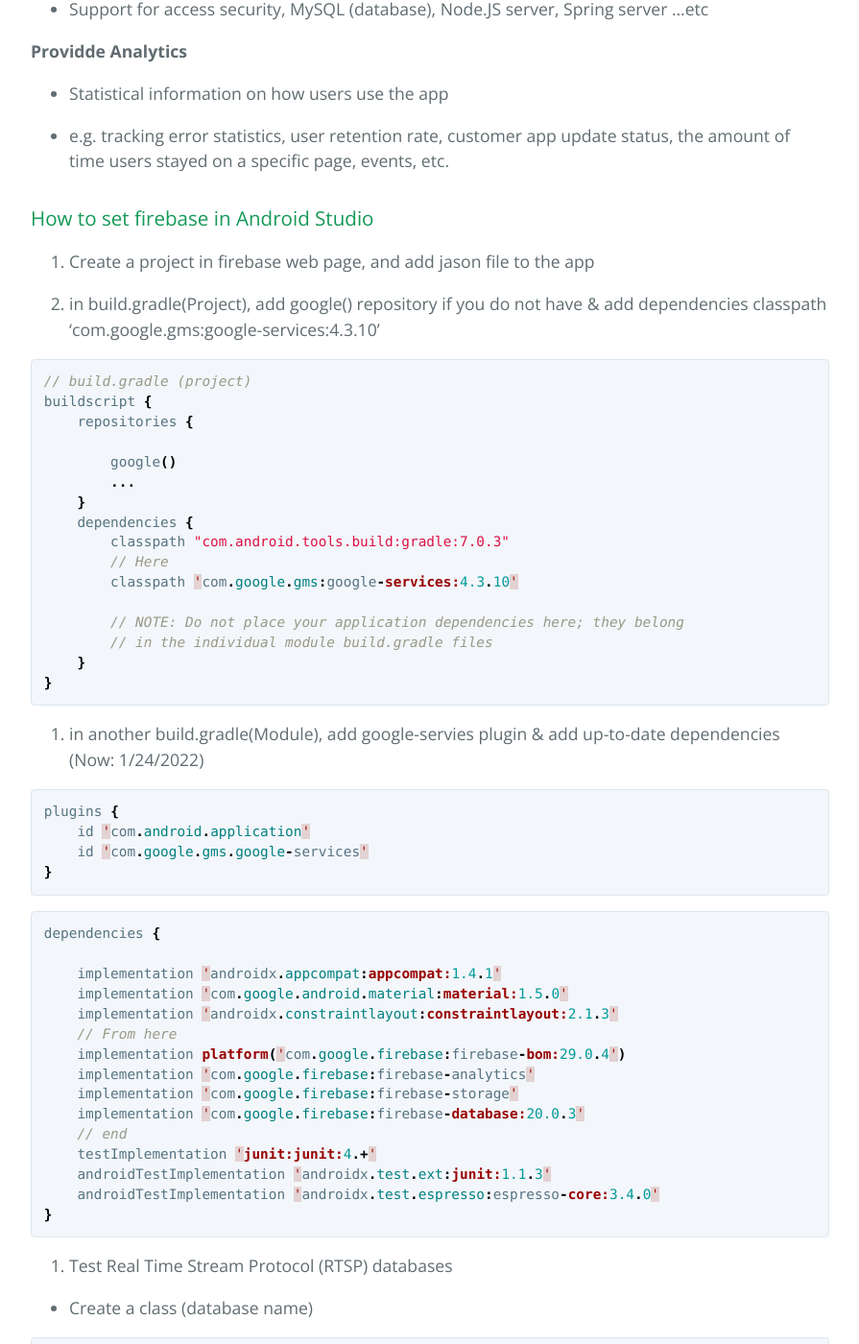
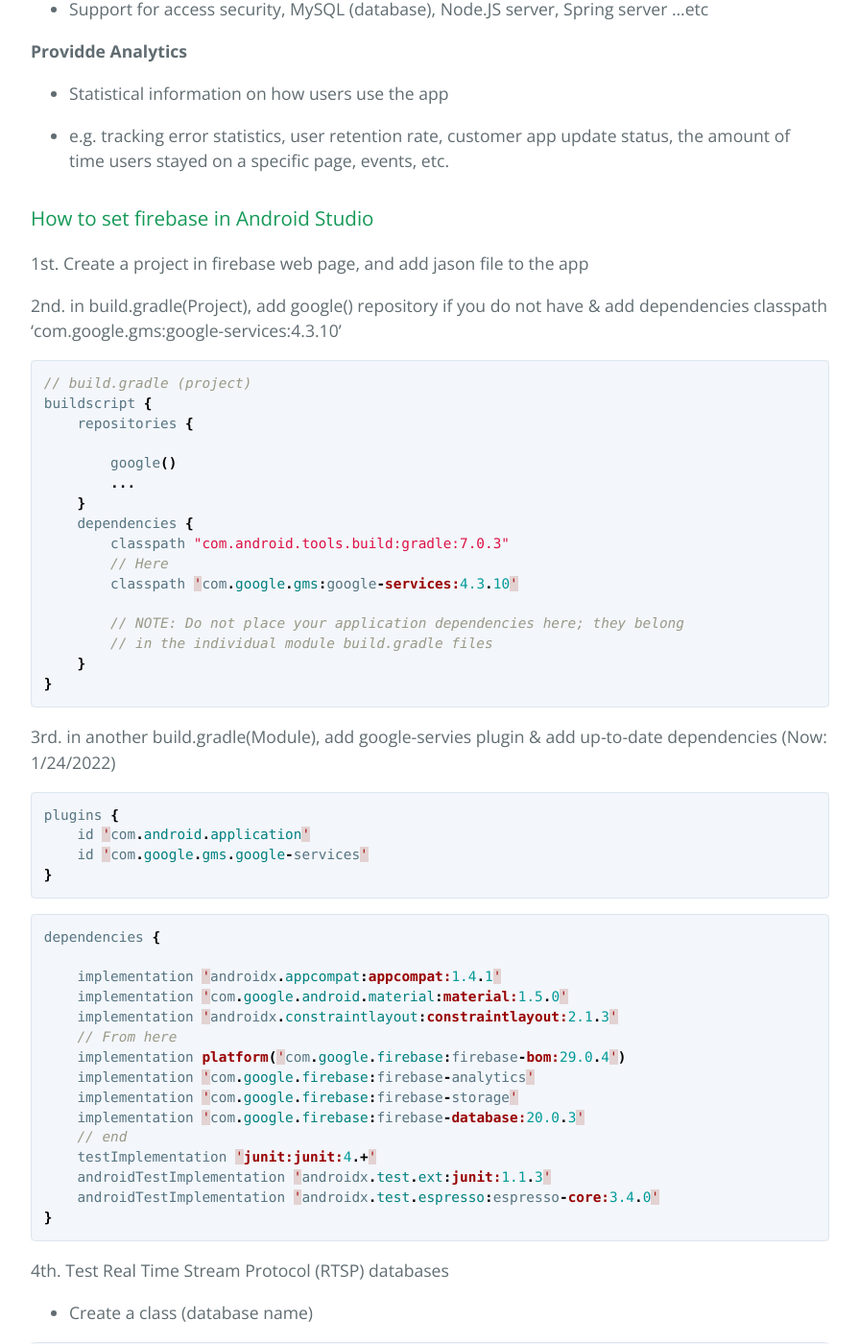
Before and after one commit to Hyukjoo-Lee/Hyukjoo-Lee.github.io_previous, a Jekyll site: the page built from _posts/2022-01-24-Android Studio_firebase.markdown, in a window 1280 px wide and 1400 px high, scrolled down 995 px. Shown: the whole window at 96% size, without its empty margins (192-1087 px from the left). Built offline with Jekyll 4.4.1, drawn with Linux system fonts in a browser that asks for light colours; some of the changed text lies outside the part shown.

Commit message:
second modified

````diff
--- a/_posts/2022-01-24-Android Studio_firebase.markdown
+++ b/_posts/2022-01-24-Android Studio_firebase.markdown
@@ -39,9 +39,9 @@ categories: Android Studio
 
 ### How to set firebase in Android Studio
 
-1. Create a project in firebase web page, and add jason file to the app
+1st. Create a project in firebase web page, and add jason file to the app
 
-2. in build.gradle(Project), add google() repository if you do not have & add dependencies classpath 'com.google.gms:google-services:4.3.10'
+2nd. in build.gradle(Project), add google() repository if you do not have & add dependencies classpath 'com.google.gms:google-services:4.3.10'
 
 ```java
 // build.gradle (project)
@@ -62,7 +62,7 @@ buildscript {
 }
 ```
 
-3. in another build.gradle(Module), add google-servies plugin & add up-to-date dependencies (Now: 1/24/2022)
+3rd. in another build.gradle(Module), add google-servies plugin & add up-to-date dependencies (Now: 1/24/2022)
 
 ```java
 plugins {
@@ -89,7 +89,7 @@ dependencies {
 }
 ```
 
-4. Test Real Time Stream Protocol (RTSP) databases
+4th. Test Real Time Stream Protocol (RTSP) databases
 
 - Create a class (database name)
 
````
Also changed, not shown: other parts of _posts/2022-01-24-Android Studio_firebase.markdown (+6 -0 lines).
